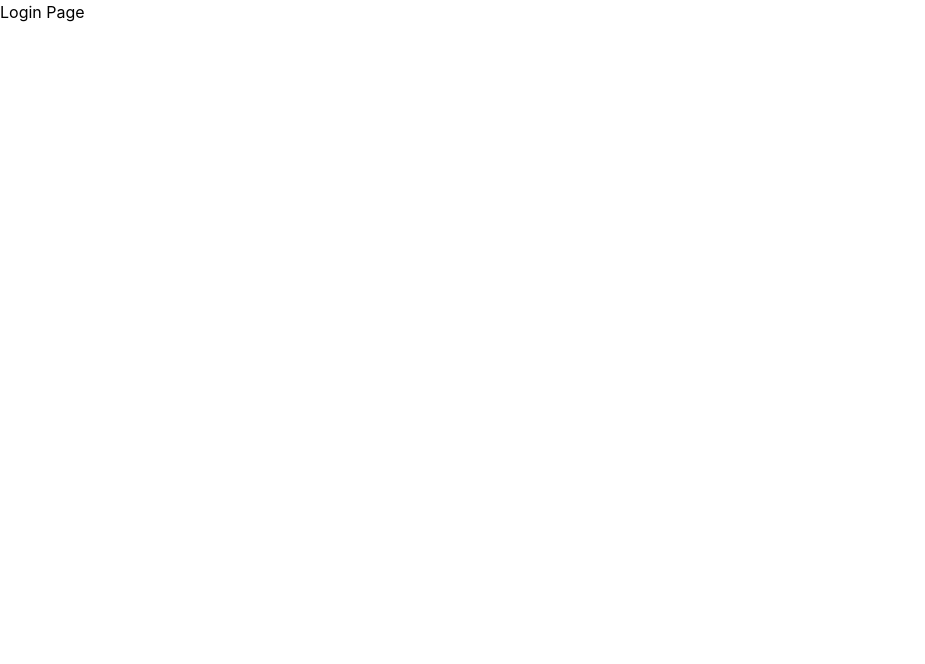
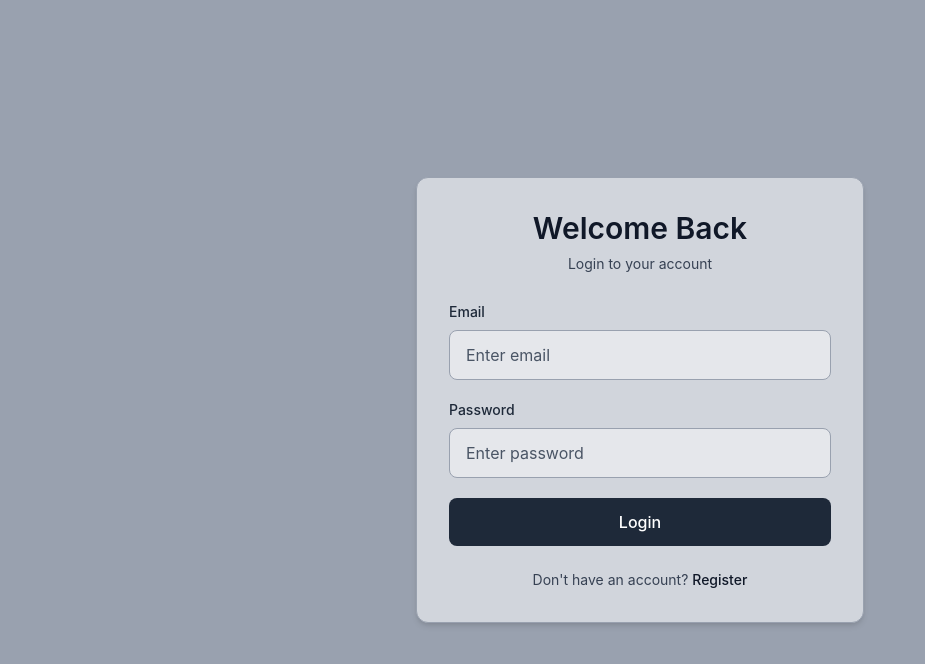
Before and after one commit to Nikhilrajt/auth-flow-react, a React (Vite) app: page /login in a window 1280 px wide. Shown: the top 664 px of the page, without its empty margins (0-925 px from the left). Built offline with nearby package versions, Linux system fonts and the light colour scheme.

Commit message:
Implement authentication login

```diff
--- a/src/App.jsx
+++ b/src/App.jsx
@@ -1,15 +1,21 @@
-import { BrowserRouter,Routes,Route,Navigate } from "react-router-dom";
+import { BrowserRouter, Routes, Route, Navigate } from "react-router-dom";
+import LoginPage from "./pages/LoginPage";
 import RegisterPage from "./pages/RegisterPage";
+import AuthProvider from "./contexts/AuthContext";
 
 function App() {
-  return <BrowserRouter>
-  <Routes>
-  <Route path="/register" element={<RegisterPage />}/>
-  <Route path="/login" element={<h1>Login Page</h1>}/>
-  <Route path="/dashboard" element={<h1>Dashboard Page</h1>} />
-  <Route path="/" element={<Navigate to="/login" replace />} />
-  </Routes>
-  </BrowserRouter>
+  return (
+    <AuthProvider>
+      <BrowserRouter>
+        <Routes>
+          <Route path="/register" element={<RegisterPage />} />
+          <Route path="/login" element={<LoginPage />} />
+          <Route path="/dashboard" element={<h1>Dashboard Page</h1>} />
+          <Route path="/" element={<Navigate to="/login" replace />} />
+        </Routes>
+      </BrowserRouter>
+    </AuthProvider>
+  )
 }
 
 export default App;
--- /dev/null
+++ b/src/contexts/AuthContext.jsx
@@ -0,0 +1,47 @@
+import { useState } from "react";
+import AuthContext from "./AuthContextDefinition";
+import { getUserByEmail } from "../services/authApi";
+
+function AuthProvider({ children }) {
+    const [user, setUser] = useState(null);
+    const [isLoading, setIsLoading] = useState(false);
+   const login = async (credentials) => {
+    setIsLoading(true);
+
+    try {
+        const users = await getUserByEmail(credentials.email);
+
+        if (users.length === 0) {
+            throw new Error("Invalid email or password");
+        }
+
+        const user = users[0];
+
+        if (user.password !== credentials.password) {
+            throw new Error("Invalid email or password");
+        }
+
+        localStorage.setItem("userId", user.id);
+        setUser(user);
+
+        return user;
+    } finally {
+        setIsLoading(false);
+    }
+};
+    return (
+        <AuthContext.Provider
+            value={{
+                user,
+                setUser,
+                isLoading,
+                setIsLoading,
+                login
+            }}
+        >
+            {children}
+        </AuthContext.Provider>
+    );
+}
+
+export default AuthProvider;
--- /dev/null
+++ b/src/contexts/AuthContextDefinition.js
@@ -0,0 +1,5 @@
+import { createContext } from "react";
+
+const AuthContext = createContext();
+
+export default AuthContext;
--- /dev/null
+++ b/src/pages/LoginPage.jsx
@@ -0,0 +1,134 @@
+import { useContext, useState } from "react";
+import AuthInput from "../components/AuthInput";
+import AuthContext from "../contexts/AuthContextDefinition";
+import {
+    validateEmail,
+    validatePassword
+} from "../utils/validation";
+
+function LoginPage() {
+    const { login, isLoading } = useContext(AuthContext);
+    const [formData, setFormData] = useState({
+        email: "",
+        password: ""
+    });
+
+    const [errors, setErrors] = useState({});
+
+    const handleChange = (e) => {
+        const { name, value } = e.target;
+
+        setFormData((prev) => ({
+            ...prev,
+            [name]: value
+        }));
+
+        let error = "";
+
+        if (name === "email") {
+            error = validateEmail(value);
+        }
+
+        if (name === "password") {
+            error = validatePassword(value);
+        }
+
+        setErrors((prev) => ({
+            ...prev,
+            [name]: error
+        }));
+    };
+
+    const handleSubmit = async (e) => {
+        e.preventDefault();
+
+        const emailError = validateEmail(formData.email);
+        const passwordError = validatePassword(formData.password);
+
+        setErrors({
+            email: emailError,
+            password: passwordError,
+            form: ""
+        });
+
+        if (emailError || passwordError) {
+            return;
+        }
+        try {
+            await login({
+                email: formData.email,
+                password: formData.password
+            });
+
+            console.log("Login successful");
+        } catch (error) {
+            setErrors((prev) => ({
+                ...prev,
+                form: error.message
+            }));
+        }
+    }
+
+    return (
+        <div className="min-h-screen bg-gray-400 flex items-center justify-center px-4 py-8">
+            <div className="w-full max-w-md bg-gray-300 rounded-xl border border-gray-400 shadow-md p-8">
+
+                <div className="text-center mb-7">
+                    <h1 className="text-3xl font-semibold text-gray-900">
+                        Welcome Back
+                    </h1>
+
+                    <p className="text-sm text-gray-700 mt-2">
+                        Login to your account
+                    </p>
+                </div>
+
+                <form onSubmit={handleSubmit} className="space-y-5">
+
+                    <AuthInput
+                        label="Email"
+                        name="email"
+                        type="email"
+                        value={formData.email}
+                        placeholder="Enter email"
+                        onChange={handleChange}
+                        error={errors.email}
+                    />
+
+                    <AuthInput
+                        label="Password"
+                        name="password"
+                        type="password"
+                        value={formData.password}
+                        placeholder="Enter password"
+                        onChange={handleChange}
+                        error={errors.password}
+                    />
+                    {errors.form && (
+                        <p className="text-red-600 text-sm text-center">
+                            {errors.form}
+                        </p>
+                    )}
+                    <button
+                        type="submit"
+                        disabled={isLoading}
+                        className="w-full bg-gray-800 hover:bg-gray-900 text-white font-medium py-3 rounded-lg transition disabled:opacity-60"
+                    >
+                        {isLoading ? "Logging in..." : "Login"}
+                    </button>
+
+                </form>
+
+                <p className="text-center text-sm text-gray-700 mt-6">
+                    Don't have an account?{" "}
+                    <span className="text-gray-900 font-medium cursor-pointer hover:underline">
+                        Register
+                    </span>
+                </p>
+
+            </div>
+        </div>
+    );
+}
+
+export default LoginPage;
```
